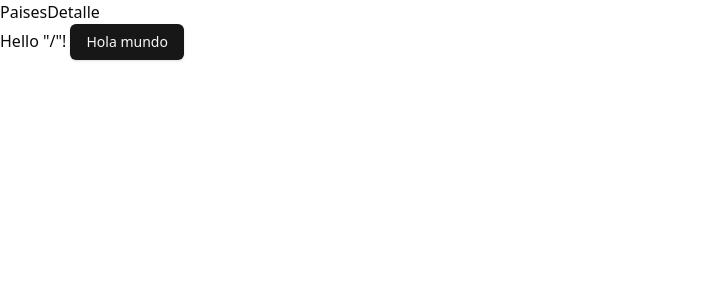
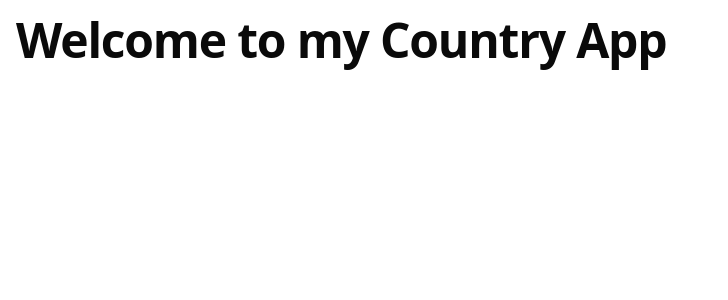
Before and after one commit to LuisDev2001/countries-app-graphql, a React (Vite) app: page / in a window 1280 px wide. Shown: the top 300 px of the page, without its empty margins (0-728 px from the left). Built offline with nearby package versions, Linux system fonts and the light colour scheme.

Commit message:
feat: Create a main layout

```diff
--- /dev/null
+++ b/src/layouts/MainLayout.tsx
@@ -0,0 +1,9 @@
+import { Outlet } from '@tanstack/react-router'
+
+export const MainLayout = () => {
+  return (
+    <div className="container mx-auto p-4">
+      <Outlet />
+    </div>
+  )
+}
--- a/src/routes/__root.tsx
+++ b/src/routes/__root.tsx
@@ -1,5 +1,6 @@
-import { Outlet, createRootRoute, Link } from '@tanstack/react-router'
+import { createRootRoute } from '@tanstack/react-router'
 import { TanStackRouterDevtools } from '@tanstack/router-devtools'
+import { MainLayout } from '@/layouts/MainLayout'
 
 export const Route = createRootRoute({
   component: RootComponent,
@@ -8,15 +9,7 @@ export const Route = createRootRoute({
 function RootComponent() {
   return (
     <>
-      <div>
-        <Link to="/">
-          Paises
-        </Link>
-        <Link to="/country/$countryId" params={{ countryId: '1' }}>
-          Detalle
-        </Link>
-      </div>
-      <Outlet />
+      <MainLayout />
       <TanStackRouterDevtools />
     </>
   )
--- a/src/views/HomeView.tsx
+++ b/src/views/HomeView.tsx
@@ -1,5 +1,7 @@
-import { Button } from "@/components/ui/button"
-
 export function HomeView() {
-  return <div>Hello "/"! <Button>Hola mundo</Button></div>
+  return <>
+    <h1 className="scroll-m-20 text-4xl font-extrabold tracking-tight lg:text-5xl">
+      Welcome to my Country App
+    </h1>
+  </>
 }
```
